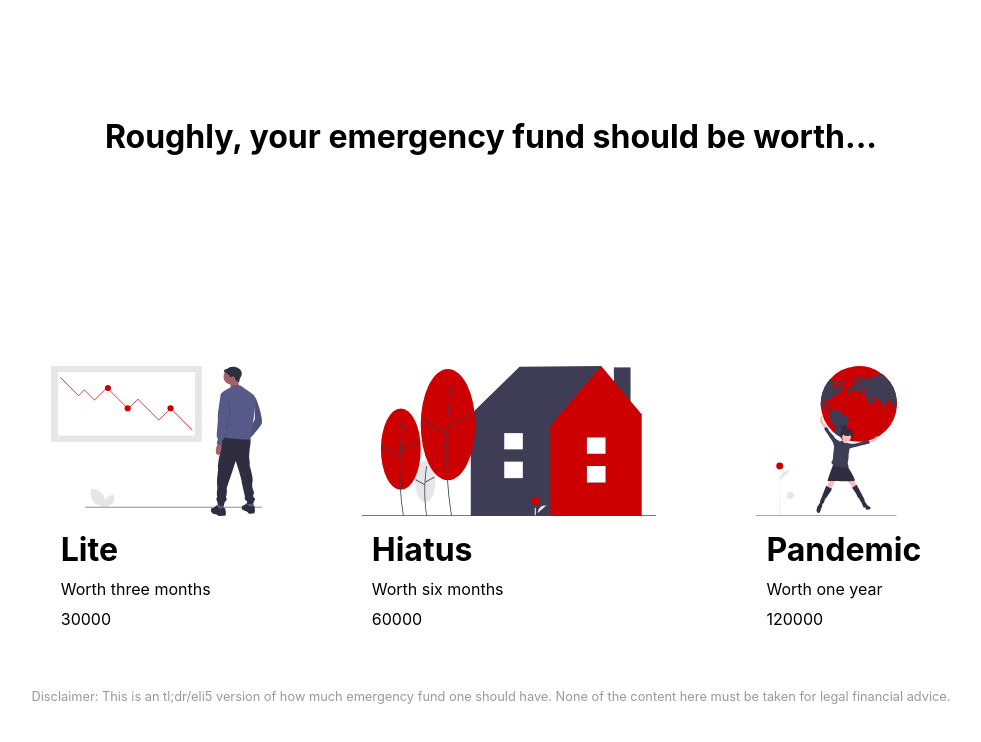
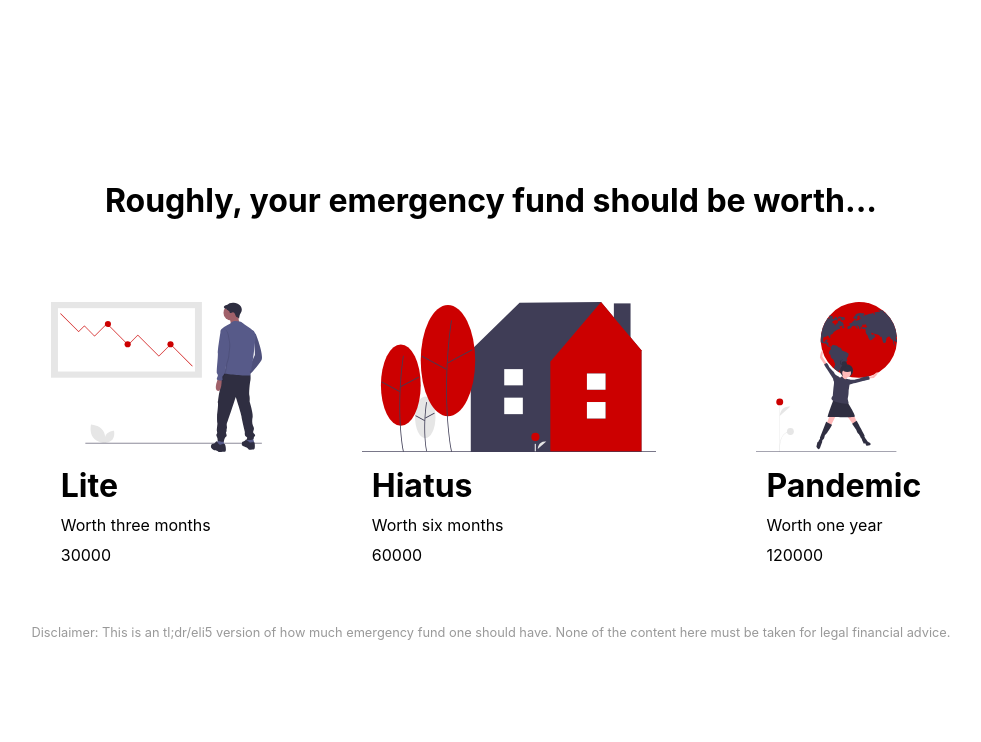
Before and after one commit to michaelignacio/ef-calc, a React (Create React App) app: page / in a window 1280 px wide. Both pictures are taken after a click on the input "Continue". Shown: the top 742 px of the page, without its empty margins (149-1130 px from the left). Built offline with nearby package versions, Linux system fonts and the light colour scheme.

Commit message:
Update styles

```diff
--- a/src/components/Result.js
+++ b/src/components/Result.js
@@ -41,7 +41,7 @@ const Wrapper = styled.div`
   align-items: center;
 
   .title {
-    margin-bottom: 5em;
+    margin-bottom: 1em;
   }
 `
 
@@ -67,7 +67,6 @@ const Disclaimer = styled.div`
 
 const Result = ({data}) => (
   <Wrapper>
-    {console.log(data)}
     <h1 className="title">Roughly, your emergency fund should be worth...</h1>
     <Comparison>
       <Item>
```
